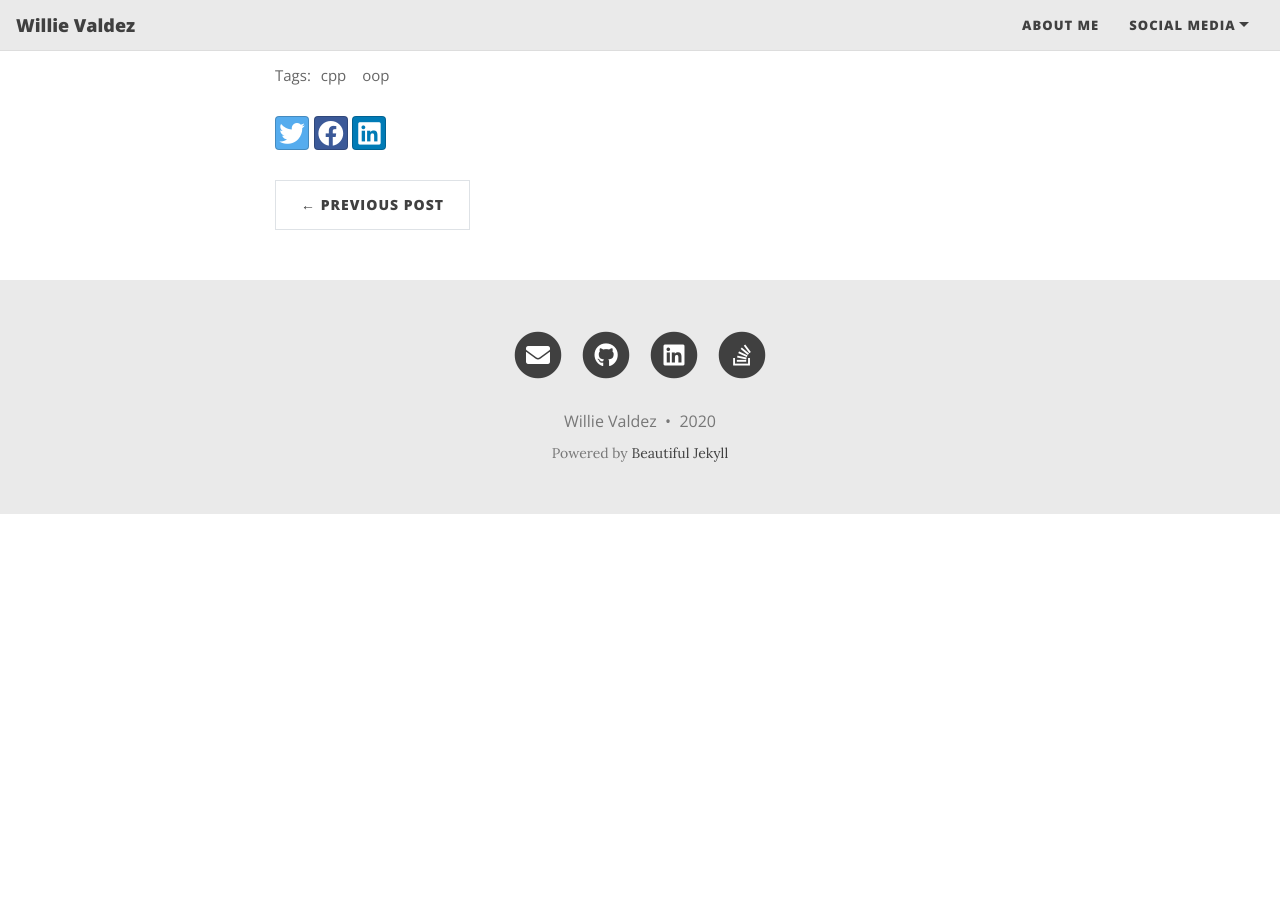
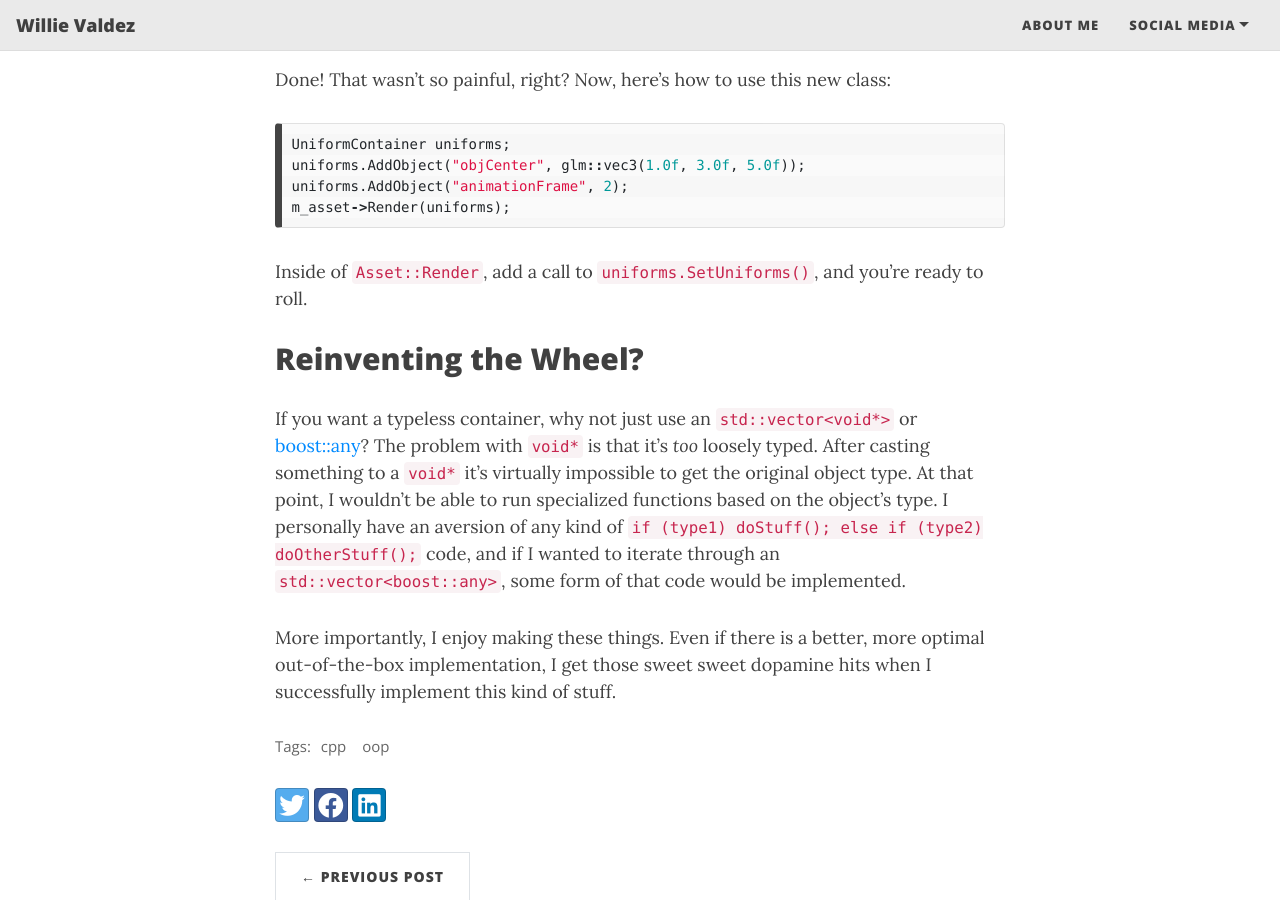
Before and after one commit to g2valdez/willievaldez.github.io, a Jekyll site: the page built from _posts/2020-10-08-UntypedContainer.md, in a window 1280 px wide and 900 px high, scrolled down 3597 px. Built offline with Jekyll 4.4.1, drawn with Linux system fonts in a browser that asks for light colours; nearby versions of some CDN libraries; before the commit the page ends 4111 px from its top, so only the background shows below that; some of the changed text lies outside the part shown.

Commit message:
finalized 3rd blog post

````diff
--- a/_posts/2020-10-10-UntypedContainer.md
+++ b/_posts/2020-10-08-UntypedContainer.md
@@ -1,9 +1,11 @@
 ---
 layout: post
-title: (WIP) An Untyped Container
-subtitle: If you sometimes wish C++ was a little more like JavaScript
+title: A Typeless Container
+subtitle: For when you sometimes wish C++ was a little more like JavaScript
 tags: [cpp, oop]
 ---
+Do silly constructs like "classes" sometimes get in the way of your programming? Are loosely typed languages "too loose" for you? Well boy, do I have a blog post for you! I was fiddling around with my OpenGL game engine and decided to make a container that can store and run custom functions on any object type.
+
 ## The Background
 In OpenGL, you feed variables to the shader by making calls like this:
 ```cpp
@@ -53,7 +55,7 @@
 	std::string m_uniformName;
 };
 ```
-Okay, now let's make the templated version:
+Okay, now let's make the templated version, which stores an arbitrary data type and defines the per-type `SetUniform` function:
 ```cpp
 template<typename T>
 class TemplatedUniformWrapper : public UniformWrapper
@@ -68,7 +70,6 @@
 	const T& m_data;
 };
 ```
-
 Finally, let's make a class that can store many uniform wrappers. (I used a vector as a container, you can use anything you want!)
 ```cpp
 class UniformContainer
@@ -134,3 +135,11 @@
 uniforms.AddObject("animationFrame", 2);
 m_asset->Render(uniforms);
 ```
+Inside of `Asset::Render`, add a call to `uniforms.SetUniforms()`, and you're ready to roll.
+
+## Reinventing the Wheel?
+If you want a typeless container, why not just use an `std::vector<void*>` or [boost::any](https://www.boost.org/doc/libs/1_48_0/doc/html/boost/any.html)?
+The problem with `void*` is that it's *too* loosely typed. After casting something to a `void*` it's virtually impossible to get the original object type. At that point, I wouldn't be able to run specialized functions based on the object's type.
+I personally have an aversion of any kind of `if (type1) doStuff(); else if (type2) doOtherStuff();` code, and if I wanted to iterate through an `std::vector<boost::any>`, some form of that code would be implemented.
+
+More importantly, I enjoy making these things. Even if there is a better, more optimal out-of-the-box implementation, I get those sweet sweet dopamine hits when I successfully implement this kind of stuff.
````
Also changed, not shown: other parts of _posts/2020-10-08-UntypedContainer.md (+1 -1 lines).
